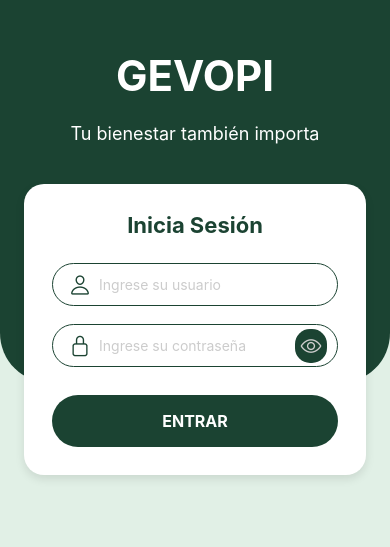
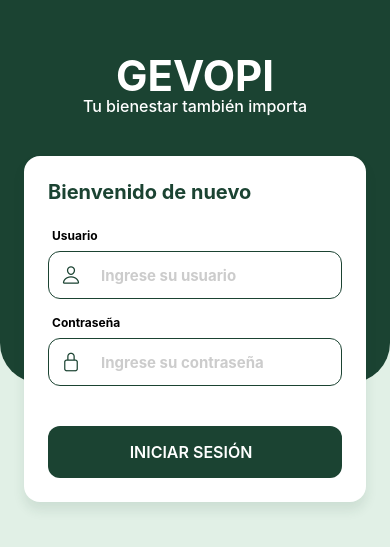
Before and after one commit to al3jandr05/gevopi-app, a React Native app: screen /Login in a window 390 px wide. Shown: the part 123-670 px from the top of the page. Built offline with nearby package versions, Linux system fonts and the light colour scheme.

Commit message:
ajustes de diseño login, perfil y solicitudes

```diff
--- a/package.json
+++ b/package.json
@@ -12,8 +12,9 @@
   "dependencies": {
     "@apollo/client": "^3.13.8",
     "@expo/vector-icons": "^14.1.0",
-    "@gorhom/bottom-sheet": "^5.1.4",
+    "@gorhom/bottom-sheet": "^4.6.4",
     "@react-native-async-storage/async-storage": "^2.1.2",
+    "@react-native-community/blur": "^4.4.1",
     "@react-native-community/datetimepicker": "8.3.0",
     "@react-native-picker/picker": "^2.11.0",
     "@react-navigation/native": "^7.1.8",
@@ -36,7 +37,8 @@
     "react-native-reanimated": "~3.17.4",
     "react-native-reanimated-carousel": "^4.0.2",
     "react-native-safe-area-context": "5.4.0",
-    "react-native-screens": "~4.10.0"
+    "react-native-screens": "~4.10.0",
+    "expo-linear-gradient": "~14.1.4"
   },
   "devDependencies": {
     "@babel/core": "^7.20.0",
--- a/src/screens/EvaluacionesScreen.js
+++ b/src/screens/EvaluacionesScreen.js
@@ -161,8 +161,8 @@ export default function EvaluacionesScreen() {
       </View>
 
       <View style={styles.filtersRow}>
-        <TouchableOpacity onPress={abrirPanel} style={[styles.filtroButton, { backgroundColor: hayFiltrosActivos ? colors.verdeOscuro : colors.white }]}>
-          <FontAwesome5 name="filter" size={18} color={hayFiltrosActivos ? colors.white : colors.verdeOscuro} />
+        <TouchableOpacity onPress={abrirPanel} style={[styles.filtroButton, { backgroundColor: hayFiltrosActivos ? colors.verdeOscuro : colors.fondo }]}>
+          <FontAwesome5 name="filter" size={18} color={hayFiltrosActivos ? colors.fondo : colors.verdeOscuro} />
         </TouchableOpacity>
 
         <Animated.View style={{ flex: searchWidthAnim }}>
--- a/src/screens/LoginScreen.js
+++ b/src/screens/LoginScreen.js
@@ -7,8 +7,6 @@ import {
   Animated,
   Dimensions,
   ActivityIndicator,
-  KeyboardAvoidingView,
-  Platform,
   ScrollView,
   Keyboard,
   Alert
@@ -19,13 +17,13 @@ import { useNavigation } from '@react-navigation/native';
 import styles from '../styles/loginStyles';
 import { login, getLoggedEmail } from '../services/authService';
 
-const { height, width } = Dimensions.get('window');
+const { height } = Dimensions.get('window');
 
 export default function LoginScreen() {
   const titleAnimY = useRef(new Animated.Value(0)).current;
   const blueAnim = useRef(new Animated.Value(-height)).current;
   const formOpacity = useRef(new Animated.Value(0)).current;
-  const subtitleOpacity = useRef(new Animated.Value(0)).current; // ✅ añadido
+  const subtitleOpacity = useRef(new Animated.Value(0)).current;
   const loadingOpacity = useRef(new Animated.Value(1)).current;
   const screenFadeOut = useRef(new Animated.Value(1)).current;
 
@@ -93,11 +91,9 @@ export default function LoginScreen() {
       const token = await login(username, password);
       console.log("TOKEN:", token);
 
-      // Aquí puedes usar getLoggedEmail si quieres
       const emailGuardado = getLoggedEmail();
       console.log("EMAIL GUARDADO:", emailGuardado);
 
-      // Animaciones y navegación
       Animated.parallel([
         Animated.timing(subtitleOpacity, {
           toValue: 0,
@@ -139,13 +135,11 @@ export default function LoginScreen() {
     }
   };
 
-
-  const toggleShowPassword = () => {
-    setShowPassword(!showPassword);
-  };
-
   return (
-    <ScrollView contentContainerStyle={{ flexGrow: 1 }} keyboardShouldPersistTaps="handled">
+    <ScrollView
+      contentContainerStyle={{ flexGrow: 1 }}
+      keyboardShouldPersistTaps="handled"
+    >
       <Animated.View style={[styles.container, { opacity: screenFadeOut }]}>
         <Animated.View
           style={{
@@ -166,20 +160,23 @@ export default function LoginScreen() {
           </Animated.View>
         </Animated.View>
 
-          {/* Fondo azul animado */}
         <Animated.View style={[styles.blueContainer, { transform: [{ translateY: blueAnim }] }]} />
 
-          {/* Subtítulo */}
         <Animated.Text style={[styles.subtitle, { opacity: subtitleOpacity }]}>
           Tu bienestar también importa
         </Animated.Text>
 
-          {/* Formulario */}
         <Animated.View style={[styles.card, { opacity: formOpacity }]}>
-            <Text style={styles.cardTitle}>Inicia Sesión</Text>
+          <Text style={styles.cardTitle}>Bienvenido de nuevo</Text>
 
           <View style={styles.inputContainer}>
-              <Ionicons name="person-outline" size={22} color={colors.verdeOscuro} style={styles.icon} />
+            <Text style={styles.inputLabel}>Usuario</Text>
+            <View style={styles.inputWrapper}>
+              <Ionicons
+                name="person-outline"
+                size={20}
+                style={styles.icon}
+              />
               <TextInput
                 placeholder="Ingrese su usuario"
                 style={styles.input}
@@ -188,28 +185,45 @@ export default function LoginScreen() {
                 onChangeText={setUsername}
               />
             </View>
+          </View>
 
           <View style={styles.inputContainer}>
-              <Ionicons name="lock-closed-outline" size={22} color={colors.verdeOscuro} style={styles.icon} />
+            <Text style={styles.inputLabel}>Contraseña</Text>
+            <View style={styles.inputWrapper}>
+              <Ionicons
+                name="lock-closed-outline"
+                size={20}
+                style={styles.icon}
+              />
               <TextInput
                 placeholder="Ingrese su contraseña"
                 secureTextEntry={!showPassword}
-                style={[styles.input, { paddingRight: 40 }]}
+                style={styles.input}
                 placeholderTextColor={colors.gray}
                 value={password}
                 onChangeText={setPassword}
               />
-              <TouchableOpacity style={styles.eyeIcon} onPress={toggleShowPassword}>
+              <TouchableOpacity
+                style={styles.showPasswordButton}
+                onPress={() => setShowPassword(!showPassword)}
+              >
                 <Ionicons
                   name={showPassword ? 'eye-off-outline' : 'eye-outline'}
-                  size={22}
-                  color={colors.gray}
+                  size={20}
+                  color={colors.verdeOscuro}
                 />
               </TouchableOpacity>
             </View>
+          </View>
 
-            <TouchableOpacity style={styles.button} onPress={handleLogin}>
-              <Text style={styles.buttonText}>ENTRAR</Text>
+          <TouchableOpacity
+            style={styles.button}
+            onPress={handleLogin}
+            activeOpacity={0.9}
+          >
+            <View style={styles.buttonContent}>
+              <Text style={styles.buttonText}>INICIAR SESIÓN</Text>
+            </View>
           </TouchableOpacity>
         </Animated.View>
       </Animated.View>
--- a/src/services/apiNOSQL.js
+++ b/src/services/apiNOSQL.js
@@ -1,7 +1,7 @@
 import axios from 'axios';
 
 const graphqlApi = axios.create({
-  baseURL: 'http://192.168.0.9:9090/graphql',
+  baseURL: 'http://192.168.0.5:9090/graphql',
   headers: {
     'Content-Type': 'application/json',
   },
--- a/src/styles/loginStyles.js
+++ b/src/styles/loginStyles.js
@@ -16,73 +16,91 @@ export default StyleSheet.create({
     fontWeight: 'bold',
     marginBottom: 20,
   },
-  eyeIcon: {
-    position: 'absolute',
-    right: 10,
-    padding: 5,
-    backgroundColor: colors.verdeOscuro,
-    borderRadius: 15,
-  },
   blueContainer: {
     position: 'absolute',
     top: 0,
     width: width,
     height: height * 0.6,
     backgroundColor: colors.verdeOscuro,
-    borderBottomLeftRadius: 50,
-    borderBottomRightRadius: 50,
+    borderBottomLeftRadius: 40,
+    borderBottomRightRadius: 40,
   },
   subtitle: {
     color: colors.white,
-    fontSize: 18,
+    fontSize: 16,
     marginBottom: 40,
+    opacity: 0.9,
+    textAlign: 'center',
+    fontWeight: '500',
   },
   card: {
     backgroundColor: colors.white,
-    padding: 28,
+    padding: 24,
     width: width - 48,
-    borderRadius: 20,
-    shadowColor: colors.black,
+    borderRadius: 16,
+    shadowColor: colors.verdeOscuro,
+    shadowOffset: { width: 0, height: 8 },
     shadowOpacity: 0.1,
-    shadowRadius: 10,
-    shadowOffset: { width: 0, height: 4 },
-    elevation: 6,
+    shadowRadius: 12,
+    elevation: 8,
   },
   cardTitle: {
-    fontSize: 22,
+    fontSize: 20,
+    fontWeight: '600',
+    color: colors.verdeOscuro,
+    marginBottom: 24,
+    textAlign: 'left',
     fontWeight: 'bold',
-    color: colors.verdeOscuro,
-    textAlign: 'center',
-    marginBottom: 25,
   },
   inputContainer: {
+    marginBottom: 16,
+  },
+  inputLabel: {
+    fontSize: 12,
+    color: colors.black,
+    marginBottom: 8,
+    marginLeft: 4,
+    fontWeight: 'bold',
+  },
+  inputWrapper: {
     flexDirection: 'row',
-    borderRadius: 50,
-    borderWidth: 1.5,
+    alignItems: 'center',
+    borderWidth: 1,
     borderColor: colors.verdeOscuro,
-    alignItems: 'center',
-    paddingHorizontal: 16,
-    marginBottom: 18,
-    backgroundColor: 'transparent',
+    borderRadius: 12,
+    overflow: 'hidden',
   },
   icon: {
-    marginRight: 8,
+    padding: 12,
+    color: colors.verdeOscuro,
   },
   input: {
     flex: 1,
     paddingVertical: 12,
+    paddingHorizontal: 8,
     color: colors.verdeOscuro,
+    fontSize: 15,
+    fontWeight: 'bold',
+  },
+  showPasswordButton: {
+    padding: 12,
   },
   button: {
     backgroundColor: colors.verdeOscuro,
-    paddingVertical: 16,
-    borderRadius: 30,
-    marginTop: 10,
+    borderRadius: 12,
+    marginTop: 24,
+    overflow: 'hidden',
+  },
+  buttonContent: {
+    flexDirection: 'row',
+    alignItems: 'center',
+    justifyContent: 'center',
+    padding: 16,
   },
   buttonText: {
     color: colors.white,
-    fontWeight: 'bold',
-    textAlign: 'center',
+    fontWeight: '600',
     fontSize: 16,
+    marginRight: 8,
   },
 });
--- a/src/styles/perfilStyles.js
+++ b/src/styles/perfilStyles.js
@@ -181,14 +181,18 @@ export default StyleSheet.create({
     borderTopLeftRadius: 20,
     borderTopRightRadius: 20,
     padding: 25,
-    paddingTop: 40,
+    maxHeight: '90%',
+  },
+
+  modalScrollContent: {
+    paddingBottom: 20,
   },
 
   modalTitle: {
     fontSize: 22,
     fontWeight: 'bold',
     color: colors.verdeOscuro,
-    marginBottom: 30,
+    marginBottom: 20,
     textAlign: 'left',
   },
   infoRow: {
@@ -258,6 +262,7 @@ export default StyleSheet.create({
     backgroundColor: colors.white,
     borderRadius: 10,
     paddingHorizontal: 12,
+    paddingVertical: 8,
   },
 
   enviarButton: {
@@ -340,4 +345,93 @@ export default StyleSheet.create({
     color: colors.verdeOscuro,
     marginTop: 6,
   },
+
+  carouselItem: {
+    width: width - 64,
+    paddingVertical: 10,
+  },
+  cardContainer: {
+    backgroundColor: colors.white,
+    borderRadius: 15,
+    padding: 16,
+    marginVertical: 8,
+    shadowColor: '#000',
+    shadowOffset: {
+      width: 0,
+      height: 2,
+    },
+    shadowOpacity: 0.25,
+    shadowRadius: 3.84,
+    elevation: 5,
+    width: '98%',
+    borderLeftWidth: 4,
+    borderLeftColor: colors.verdeOscuro,
+  },
+  cardHeader: {
+    flexDirection: 'row',
+    justifyContent: 'space-between',
+    alignItems: 'center',
+    marginBottom: 8,
+  },
+  cardTitle: {
+    fontSize: 16,
+    fontWeight: 'bold',
+    color: colors.verdeOscuro,
+    flex: 1,
+  },
+  cardDate: {
+    fontSize: 12,
+    color: colors.gray,
+    marginLeft: 4,
+  },
+  dateContainer: {
+    flexDirection: 'row',
+    alignItems: 'center',
+    marginLeft: 8,
+  },
+  cardDescription: {
+    fontSize: 14,
+    color: colors.dark,
+    lineHeight: 20,
+  },
+  emptyStateContainer: {
+    backgroundColor: colors.white,
+    width: '98%',
+    borderRadius: 15,
+    padding: 20,
+    marginVertical: 8,
+    alignItems: 'center',
+    justifyContent: 'center',
+    shadowColor: '#000',
+    shadowOffset: {
+      width: 0,
+      height: 2,
+    },
+    shadowOpacity: 0.1,
+    shadowRadius: 3.84,
+    elevation: 5,
+  },
+  emptyStateText: {
+    marginTop: 10,
+    fontSize: 14,
+    color: colors.gray,
+    textAlign: 'center',
+  },
+  logoutButton: {
+    position: 'absolute',
+    top: 60,
+    right: 20,
+    backgroundColor: colors.verdeOscuro,
+    width: 40,
+    height: 40,
+    borderRadius: 20,
+    justifyContent: 'center',
+    alignItems: 'center',
+    zIndex: 10,
+    elevation: 5,
+    shadowColor: '#000',
+    shadowOffset: { width: 0, height: 2 },
+    shadowOpacity: 0.25,
+    shadowRadius: 4,
+  },
 });
--- a/src/styles/solicitudesStyles.js
+++ b/src/styles/solicitudesStyles.js
@@ -65,40 +65,110 @@ export default StyleSheet.create({
     },
     card: {
         backgroundColor: colors.white,
-        borderRadius: 10,
-        padding: 15,
-        marginBottom: 10,
+        borderRadius: 15,
+        padding: 16,
+        marginBottom: 16,
+        shadowColor: '#000',
+        shadowOffset: { width: 0, height: 2 },
+        shadowOpacity: 0.1,
+        shadowRadius: 4,
+        elevation: 3,
         borderLeftWidth: 4,
-        shadowColor: '#000',
-        shadowOffset: { width: 0, height: 1 },
-        shadowOpacity: 0.2,
-        shadowRadius: 3,
-        borderLeftColor: colors.verdeCritico,
+        borderLeftColor: colors.verdeOscuro,
+    },
+    cardHeader: {
+        flexDirection: 'row',
+        justifyContent: 'space-between',
+        alignItems: 'center',
+        marginBottom: 12,
+    },
+    cardTitleContainer: {
+        flexDirection: 'row',
+        alignItems: 'center',
+        flex: 1,
     },
     cardTitle: {
         fontSize: 18,
         fontWeight: 'bold',
         color: colors.verdeOscuro,
-        marginBottom: 6,
+        marginLeft: 8,
+    },
+    priorityBadge: {
+        flexDirection: 'row',
+        alignItems: 'center',
+        paddingHorizontal: 10,
+        paddingVertical: 4,
+        borderRadius: 12,
+    },
+    priorityText: {
+        color: colors.white,
+        fontSize: 12,
+        fontWeight: 'bold',
+        marginLeft: 4,
+    },
+    descriptionContainer: {
+        flexDirection: 'row',
+        alignItems: 'flex-start',
+        marginBottom: 12,
+        paddingRight: 8,
     },
     cardSubtitle: {
+        flex: 1,
         fontSize: 14,
+        color: colors.dark,
+        marginLeft: 8,
+        lineHeight: 20,
+    },
+    infoRow: {
+        flexDirection: 'row',
+        justifyContent: 'space-between',
+        marginBottom: 12,
+    },
+    infoItem: {
+        flexDirection: 'row',
+        alignItems: 'center',
+    },
+    cardFecha: {
+        fontSize: 13,
         color: colors.black,
-        marginBottom: 4,
+        marginLeft: 6,
+        fontWeight: 'bold',
     },
     cardState: {
-        fontSize: 16,
+        fontSize: 13,
         color: colors.black,
-        marginBottom: 4,
         fontWeight: 'bold',
 
+        marginLeft: 6,
     },
-    cardFecha: {
-        color: colors.black,
+    mapContainer: {
+        height: 150,
+        borderRadius: 12,
+        overflow: 'hidden',
+        position: 'relative',
+    },
+    map: {
+        flex: 1,
+    },
+    mapOverlay: {
+        position: 'absolute',
+        bottom: 8,
+        right: 8,
+        backgroundColor: colors.white,
+        borderRadius: 8,
+        padding: 8,
+        flexDirection: 'row',
+        alignItems: 'center',
+        shadowColor: '#000',
+        shadowOffset: { width: 0, height: 2 },
+        shadowOpacity: 0.2,
+        shadowRadius: 2,
+        elevation: 2,
+    },
+    locationText: {
         fontSize: 12,
-        marginBottom: 8,
-        fontWeight: 'bold',
-
+        color: colors.gray,
+        marginLeft: 4,
     },
     modalOverlay: {
         position: 'absolute',
```
Also changed, not shown: src/screens/DetalleSolicitudScreen.js (+20 -31 lines), src/screens/PerfilScreen.js (+121 -44 lines), src/screens/SolicitudesScreen.js (+36 -21 lines), src/services/authService.js (+5 -2 lines), src/styles/detalleSolicitudStyles.js (+10 -45 lines), 1 other file (tests, documents, lock files or other folders). Lines whose indentation alone changed are shown as unchanged.
